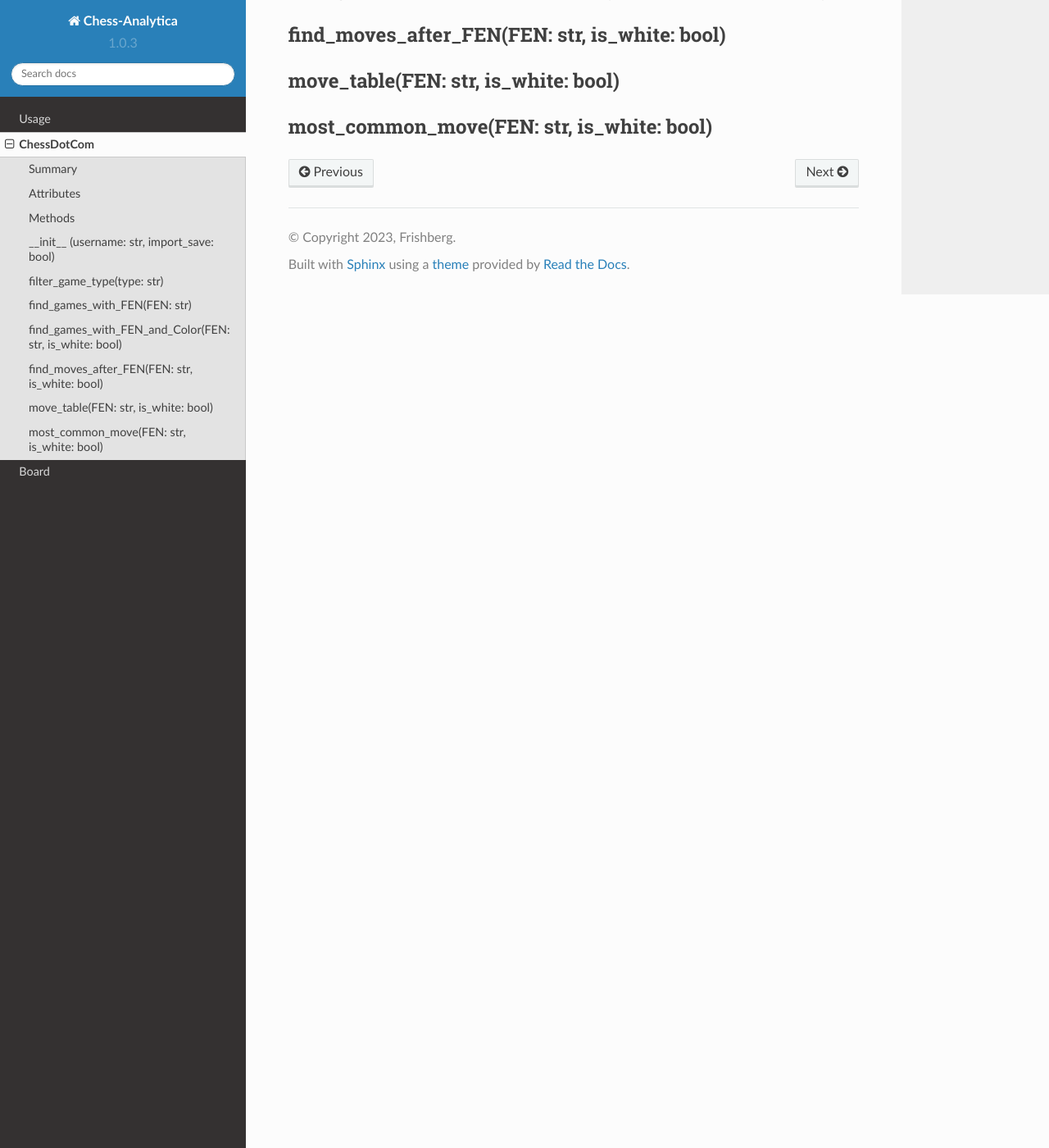
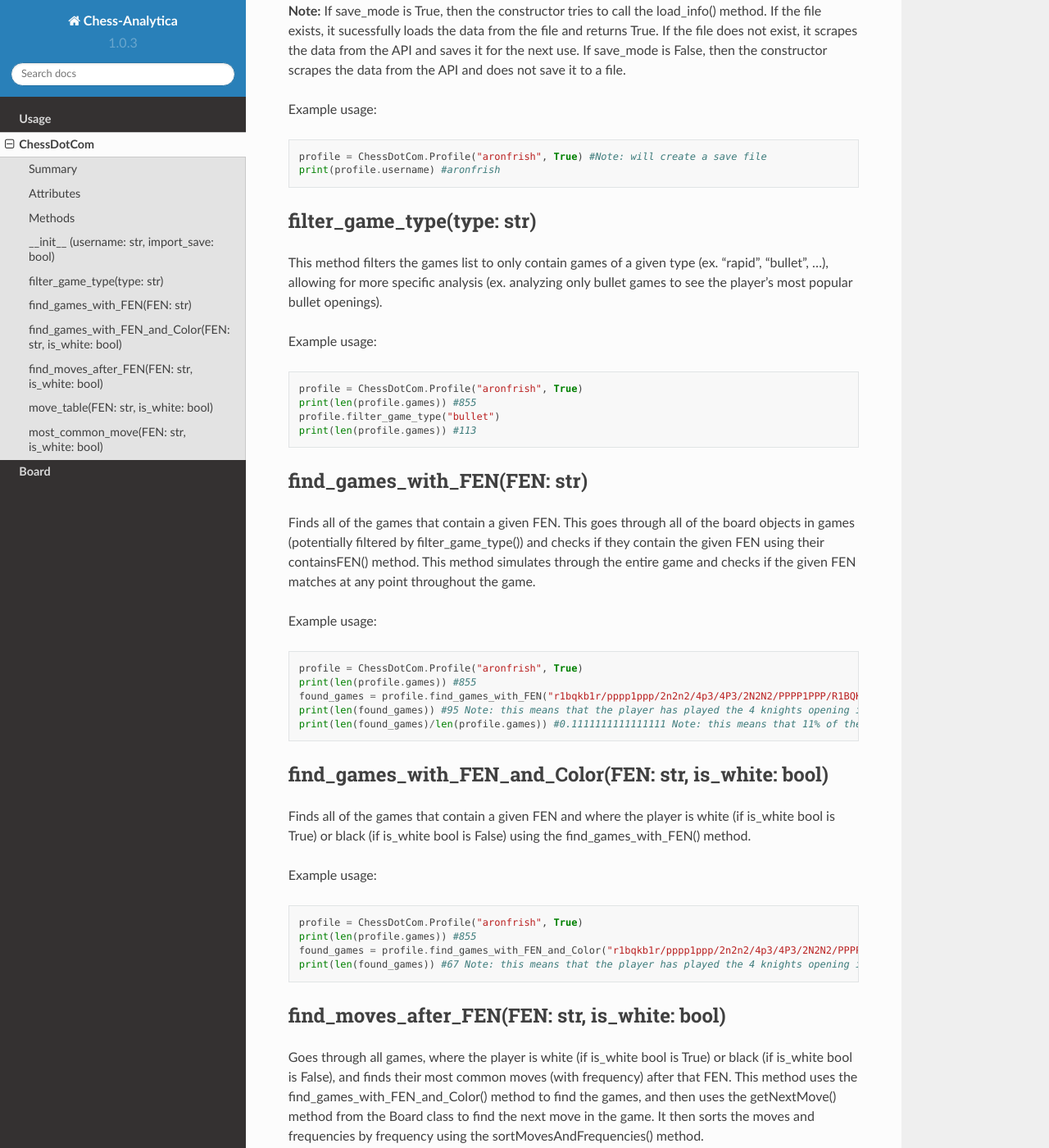
Before and after one commit to frishberg/Chess-Analytica, a Sphinx documentation site: the page built from docs/source/chessdotcom.rst, in a window 1280 px wide and 1400 px high, scrolled down 1121 px. Shown: the whole window at 82% size. Built offline with Sphinx 7.4.7 and the Read the Docs theme 2.0.0, drawn with Linux system fonts in a browser that asks for light colours; some of the changed text lies outside the part shown.

Commit message:
finishing the ChessDotCom documentation and changing __init__ to save mode instead of import save

```diff
--- a/docs/source/board.rst
+++ b/docs/source/board.rst
@@ -1,4 +1,4 @@
-Board
+**Board**
 ============
 
 Summary
--- a/docs/source/chessdotcom.rst
+++ b/docs/source/chessdotcom.rst
@@ -1,5 +1,5 @@
-ChessDotCom
-============
+**ChessDotCom**
+=====================
 
 Summary
 ---------------
@@ -32,21 +32,105 @@ Note: There are some methods that I don't include in this list, such as the impo
 
 __init__ (username: str, import_save: bool)
 ---------------------------------------------------------------------
+This serves as the onstructor method for the Profile class.  It takes in the username of the player and uses class methods to scrape the chess.com API for the player's profile, stats, current games, and games,
+and then modifies the data to be more useful and accessible.  It also stores the games as Board objects, which can be used to get information about the games and play through the sequence of moves.
+
+**Note:** If save_mode is True, then the constructor tries to call the load_info() method.  If the file exists, it sucessfully loads the data from the file and returns True.  If the file does not exist, it scrapes the data from the API and saves it for the next use.  If save_mode is False, then the constructor scrapes the data from the API and does not save it to a file.
+
+Example usage:
+
+.. code-block:: python
+
+   profile = ChessDotCom.Profile("aronfrish", True) #Note: will create a save file
+   print(profile.username) #aronfrish
+
 
 filter_game_type(type: str)
 ---------------------------
+This method filters the games list to only contain games of a given type (ex. "rapid", "bullet", ...), allowing for more specific analysis (ex. analyzing only bullet games to see the player's most popular bullet openings).
+
+Example usage:
+
+.. code-block:: python
+
+   profile = ChessDotCom.Profile("aronfrish", True)
+   print(len(profile.games)) #855
+   profile.filter_game_type("bullet")
+   print(len(profile.games)) #113
 
 find_games_with_FEN(FEN: str)
 ---------------------------------
+Finds all of the games that contain a given FEN.  This goes through all of the board objects in games (potentially filtered by filter_game_type()) and checks if they contain the given FEN using their containsFEN() method.  This method simulates through the entire game and checks if the given FEN matches at any point throughout the game.
+
+Example usage:
+
+.. code-block:: python
+
+   profile = ChessDotCom.Profile("aronfrish", True)
+   print(len(profile.games)) #855
+   found_games = profile.find_games_with_FEN("r1bqkb1r/pppp1ppp/2n2n2/4p3/4P3/2N2N2/PPPP1PPP/R1BQKB1R") #Note: this is the FEN for the 4 knights opening
+   print(len(found_games)) #95 Note: this means that the player has played the 4 knights opening in 95 of their games
+   print(len(found_games)/len(profile.games)) #0.1111111111111111 Note: this means that 11% of the player's games contained the 4 knights opening
 
 find_games_with_FEN_and_Color(FEN: str, is_white: bool)
 ------------------------------------------------------------
+Finds all of the games that contain a given FEN and where the player is white (if is_white bool is True) or black (if is_white bool is False) using the find_games_with_FEN() method.
+
+Example usage:
+
+.. code-block:: python
+
+   profile = ChessDotCom.Profile("aronfrish", True)
+   print(len(profile.games)) #855
+   found_games = profile.find_games_with_FEN_and_Color("r1bqkb1r/pppp1ppp/2n2n2/4p3/4P3/2N2N2/PPPP1PPP/R1BQKB1R", True) #Note: this is the FEN for the 4 knights opening, and the True means that the player was white
+   print(len(found_games)) #67 Note: this means that the player has played the 4 knights opening in 67 of their games as white
 
 find_moves_after_FEN(FEN: str, is_white: bool)
 ------------------------------------------------
+Goes through all games, where the player is white (if is_white bool is True) or black (if is_white bool is False), and finds their most common moves (with frequency) after that FEN.  This method uses the find_games_with_FEN_and_Color() method to find the games, and then uses the getNextMove() method from the Board class to find the next move in the game.  It then sorts the moves and frequencies by frequency using the sortMovesAndFrequencies() method.
+
+Example usage:
+
+.. code-block:: python
+
+   profile = ChessDotCom.Profile("aronfrish", True)
+   moves = find_moves_after_FEN("r1bqkb1r/pppp1ppp/2n2n2/4p3/4P3/2N2N2/PPPP1PPP/R1BQKB1R", True) #Note: this is the FEN for the 4 knights opening, and the True means that the player was white
+   print(moves)
+   #([Move.from_uci('c3d5'), Move.from_uci('f1d3'), Move.from_uci('f1c4'), Move.from_uci('d2d3'), Move.from_uci('a2a3'), Move.from_uci('d2d4')],
+   [27, 16, 15, 4, 3, 2])
+   #Note: this means that in the four knights opening, the player's most common move as white was c3d5, which they played 27 times, their second most common move was f1d3, which they played 16 times, and so on
 
 move_table(FEN: str, is_white: bool)
 --------------------------------------------
+Returns a printable table of the most frequent moves after a given FEN, where the player is white (if is_white bool is True) or black (if is_white bool is False).  This method uses the find_moves_after_FEN() method to find the moves and frequencies, and then formats them into a printable table.
+
+Example usage:
+
+.. code-block:: python
+
+   profile = ChessDotCom.Profile("aronfrish", True)
+   print(profile.move_table("r1bqkb1r/pppp1ppp/2n2n2/4p3/4P3/2N2N2/PPPP1PPP/R1BQKB1R", False)) #Note: this is the FEN for the 4 knights opening, and the True means that the player was black
+
+   #f1c4: 11
+   #d2d4: 5
+   #f1b5: 5
+   #f3e5: 3
+   #a2a3: 1
+   #b2b3: 1
+   #g2g3: 1
+   #f1e2: 1
+
+   #Note: this means that in the four knights opening, the player's most common move as black was f1c4, which they played 11 times, their second most common move was d2d4, which they played 5 times, and so on
 
 most_common_move(FEN: str, is_white: bool)
 ----------------------------------------------
+Returns the most frequent move after a given FEN, where the player is white (if is_white bool is True) or black (if is_white bool is False).  This method uses the find_moves_after_FEN() method to find the moves and frequencies, and then returns the first move in the list of moves (which is the most frequent move).
+
+Example usage:
+
+.. code-block:: python
+
+   profile = ChessDotCom.Profile("aronfrish", True)
+   print(profile.most_common_move("r1bqkb1r/pppp1ppp/2n2n2/4p3/4P3/2N2N2/PPPP1PPP/R1BQKB1R", False)) #Note: this is the FEN for the 4 knights opening, and the True means that the player was black
+   #f1c4
+   #Note: this means that in the four knights opening, the player's most common move as black was f1c4
--- a/docs/source/index.rst
+++ b/docs/source/index.rst
@@ -1,7 +1,7 @@
 Welcome to Chess-Analyticas's documentation!
-==============================================
+=============================================================
 
-chess-analytica is a chess library that allows for the simple scraping of data using the chess.com API, and subsequent
+**chess-analytica** is a chess library that allows for the simple scraping of data using the chess.com API, and subsequent
 analysis of that data.  Built on top of the python-chess library, chess-analytica allows for you to easily scrape
 all of a given player's past (or current) games, filter the games down, and then analyze them.
 
@@ -13,7 +13,7 @@ how to :ref:`installation` the project.
    This project is under active development.
 
 Contents
---------
+-----------
 
 .. toctree::
 
--- a/docs/source/usage.rst
+++ b/docs/source/usage.rst
@@ -1,4 +1,4 @@
-Usage
+**Usage**
 =====
 
 .. _installation:
--- a/todo.txt
+++ b/todo.txt
@@ -3,3 +3,5 @@
 - write docs
 - filter to colors as well?
 - findX functions.  An example would be findOpening() function, where it finds all the games where you did a specific opening.  You could also make other functions to find games with other specific features
+- add "winner" username to each game
+- add "white_games" and "black_games" to the profile attributes
```
Also changed, not shown: 1 other file.
